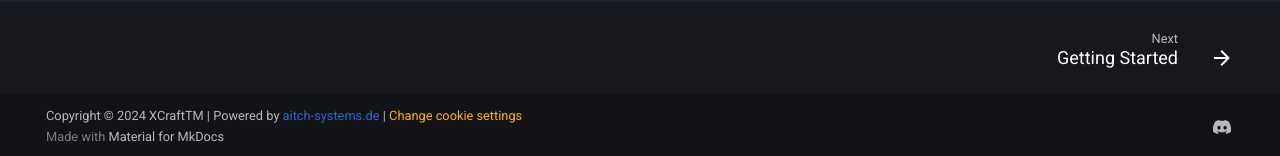
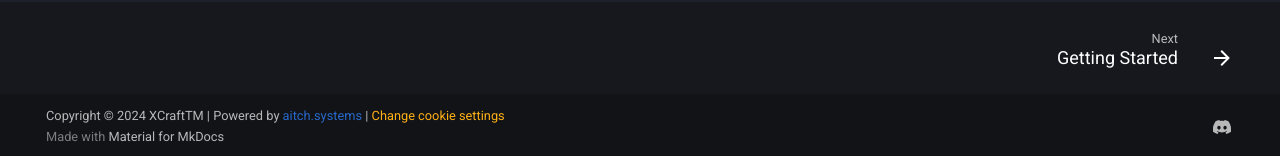
Before and after one commit to XCraftTM/DBBDocs, an MkDocs documentation site: the page built from docs/index.md, in a window 1280 px wide and 1004 px high. Shown: the part 845-1001 px from the top of the window. Built offline with MkDocs 1.6.1 and Material for MkDocs 9.7.7, drawn with Linux system fonts in a browser that asks for light colours; comment, search, counter and statistics services are not loaded.

Commit message:
Trying to keep the Domain

```diff
--- a/mkdocs.yml
+++ b/mkdocs.yml
@@ -7,11 +7,11 @@ site_description: >-
   also gives you examples and instructions on certain things!
 repo_url: https://github.com/XCraftTM/DBBDocs
 repo_name: XCraftTM/DBBDocs
-edit_uri: edit/docs/docs
+edit_uri: edit/main/docs
 
 # Copyright
 copyright: >-
-  Copyright &copy; 2024 XCraftTM | Powered by <a href="https://aitch-systems.de/" target="_blank" style="color:#2869C9" >aitch-systems.de</a> |
+  Copyright &copy; 2024 XCraftTM | Powered by <a href="https://aitch.systems/" target="_blank" style="color:#2869C9" >aitch.systems</a> |
   <a style="color:#FFB016" href="#__consent">Change cookie settings</a>
 
 # Configuration
```
Also changed, not shown: 1 other file.
